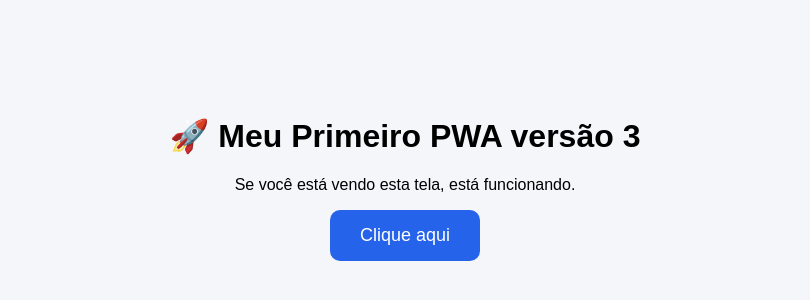
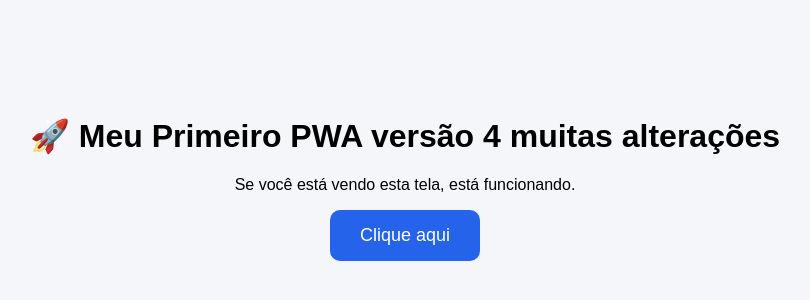
Before and after one commit to jailson7zzz/pwa-teste, a plain HTML site: page index.html in a window 1280 px wide. Shown: the part 222-522 px from the top of the page, without its empty margins (235-1045 px from the left). Drawn offline with Linux system fonts and the light colour scheme.

Commit message:
Versão 4

```diff
--- a/index.html
+++ b/index.html
@@ -21,7 +21,7 @@
 
     <div class="container">
 
-        <h1>🚀 Meu Primeiro PWA versão 3</h1>
+        <h1>🚀 Meu Primeiro PWA versão 4 muitas alterações</h1>
 
         <p>Se você está vendo esta tela, está funcionando.</p>
 
```
